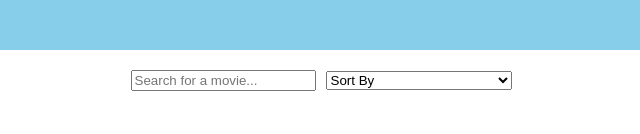
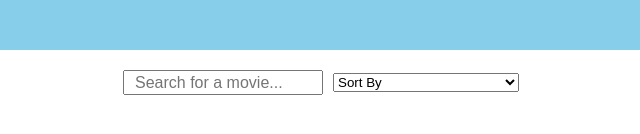
Before and after one commit to carloc3005/cpsc329-hw2, a plain HTML site: page index.html in a window 1280 px wide. Shown: the part 208-342 px from the top of the page, 319-959 px from the left. Drawn offline with Linux system fonts and the light colour scheme.

Commit message:
fixed search bar

```diff
--- a/styles.css
+++ b/styles.css
@@ -17,9 +17,11 @@
     margin: 20px auto;
 }
 
-#SearchInput {
-    width: 400px;
-    height: 40px;
-    padding: 10px;
-    font-size: 1rem;
-}
+/* Search bar styling */
+#searchInput {
+    width: 200px;            /* Increase the width */
+    height: 25px;             /* Increase the height */
+    padding: 10px;            /* More internal spacing */
+    font-size: 1rem;        /* Increase font size for better readability */
+    box-sizing: border-box;   /* Ensures padding is included in the width */
+  }
```
